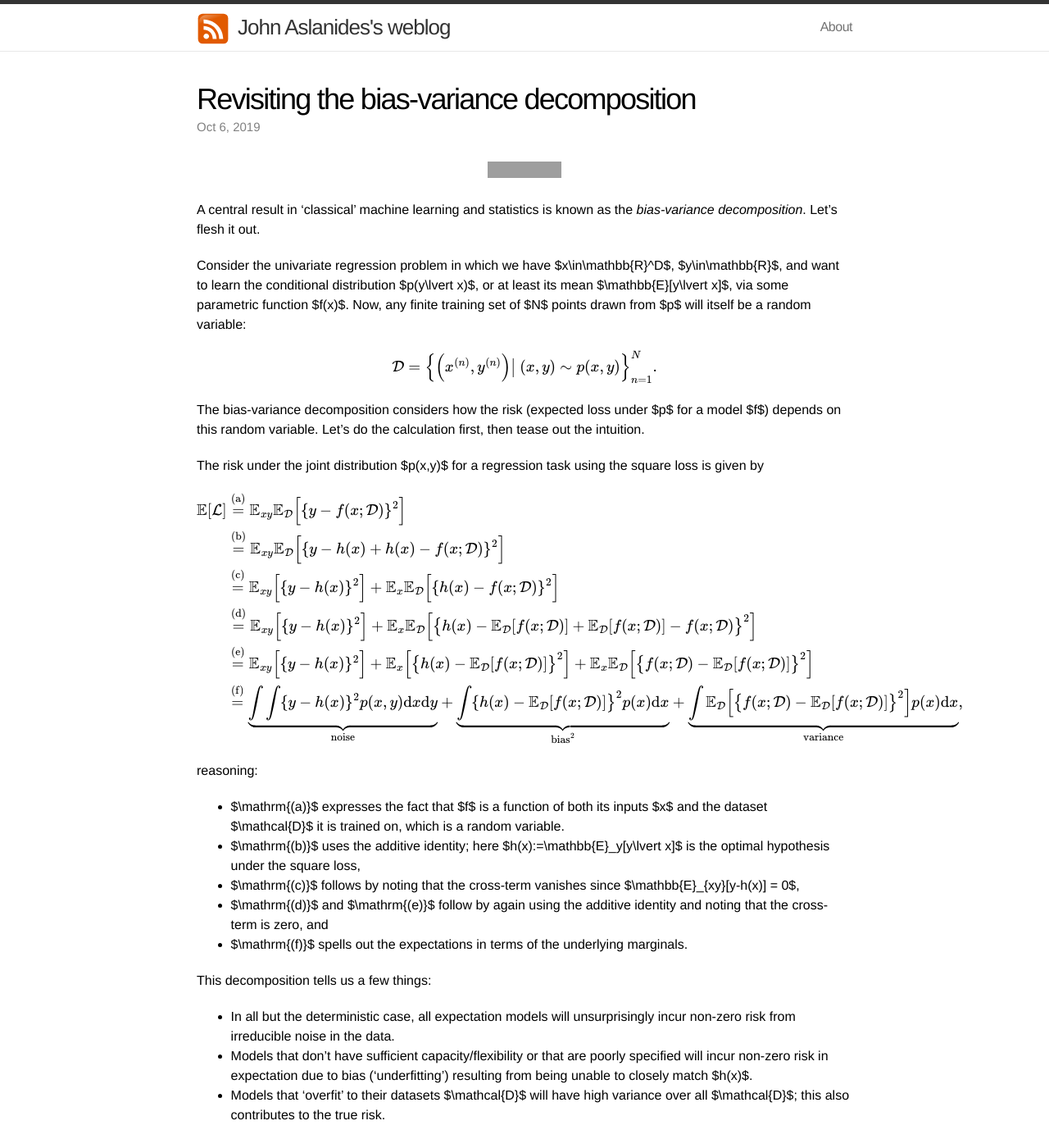
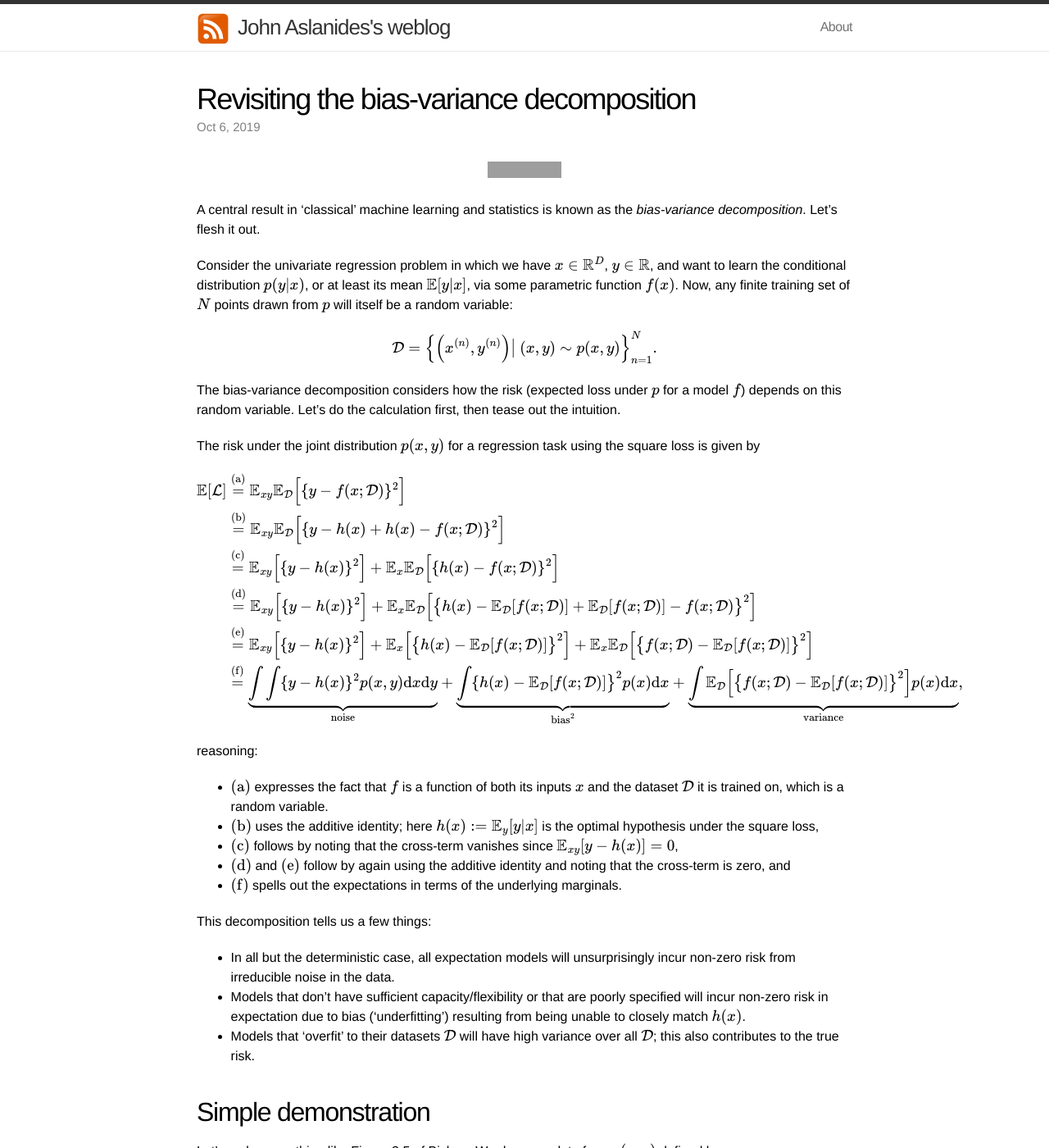
Before and after one commit to aslanides/aslanides.github.io, a Jekyll site: the page built from _posts/2019-10-06-bias-variance.md, in a window 1280 px wide and 1400 px high. Shown: the whole window at 82% size. Built offline with Jekyll 4.4.1, drawn with Linux system fonts in a browser that asks for light colours; formulas are drawn with MathJax 3; some of the changed text lies outside the part shown; grey boxes are pictures that could not be loaded.

```diff
--- a/_posts/2019-10-06-bias-variance.md
+++ b/_posts/2019-10-06-bias-variance.md
@@ -13,16 +13,16 @@ excerpt: Another machine-learning classic before we move onto more advanced topi
 
 A central result in 'classical' machine learning and statistics is known as the _bias-variance decomposition_. Let's flesh it out.
 
-Consider the univariate regression problem in which we have $x\in\mathbb{R}^D$, $y\in\mathbb{R}$, and want to learn the conditional distribution $p(y\lvert x)$, or at least its mean $\mathbb{E}[y\lvert x]$, via some parametric function $f(x)$. Now, any finite training set of $N$ points drawn from $p$ will itself be a random variable:
+Consider the univariate regression problem in which we have $$x\in\mathbb{R}^D$$, $$y\in\mathbb{R}$$, and want to learn the conditional distribution $$p(y\lvert x)$$, or at least its mean $$\mathbb{E}[y\lvert x]$$, via some parametric function $$f(x)$$. Now, any finite training set of $$N$$ points drawn from $$p$$ will itself be a random variable:
 
 $$
 \mathcal{D}=\left\{\left(x^{(n)}, y^{(n)}\right) \big|\ (x, y) \sim p(x, y)\right\}_{n=1}^N.
 $$
 
-The bias-variance decomposition considers how the risk (expected loss under $p$ for a model $f$) depends on this random variable. Let's do the calculation first, then tease out the intuition.
+The bias-variance decomposition considers how the risk (expected loss under $$p$$ for a model $$f$$) depends on this random variable. Let's do the calculation first, then tease out the intuition.
 
 
-The risk under the joint distribution $p(x,y)$ for a regression task using the square loss is given by
+The risk under the joint distribution $$p(x,y)$$ for a regression task using the square loss is given by
 
 $$
 \begin{aligned}
@@ -48,21 +48,21 @@ $$
 $$
 
 reasoning:
-* $\mathrm{(a)}$ expresses the fact that $f$ is a function of both its inputs $x$ and the dataset $\mathcal{D}$ it is trained on, which is a random variable.
-* $\mathrm{(b)}$ uses the additive identity; here $h(x):=\mathbb{E}_y[y\lvert x]$ is the optimal hypothesis under the square loss,
-* $\mathrm{(c)}$ follows by noting that the cross-term vanishes since $\mathbb{E}_{xy}[y-h(x)] = 0$,
-* $\mathrm{(d)}$ and $\mathrm{(e)}$ follow by again using the additive identity and noting that the cross-term is zero, and
-* $\mathrm{(f)}$ spells out the expectations in terms of the underlying marginals.
+* $$\mathrm{(a)}$$ expresses the fact that $$f$$ is a function of both its inputs $$x$$ and the dataset $$\mathcal{D}$$ it is trained on, which is a random variable.
+* $$\mathrm{(b)}$$ uses the additive identity; here $$h(x):=\mathbb{E}_y[y\lvert x]$$ is the optimal hypothesis under the square loss,
+* $$\mathrm{(c)}$$ follows by noting that the cross-term vanishes since $$\mathbb{E}_{xy}[y-h(x)] = 0$$,
+* $$\mathrm{(d)}$$ and $$\mathrm{(e)}$$ follow by again using the additive identity and noting that the cross-term is zero, and
+* $$\mathrm{(f)}$$ spells out the expectations in terms of the underlying marginals.
 
 This decomposition tells us a few things:
 
 - In all but the deterministic case, all expectation models will unsurprisingly incur non-zero risk from irreducible noise in the data.
-- Models that don't have sufficient capacity/flexibility or that are poorly specified will incur non-zero risk in expectation due to bias ('underfitting') resulting from being unable to closely match $h(x)$.
-- Models that 'overfit' to their datasets $\mathcal{D}$ will have high variance over all $\mathcal{D}$; this also contributes to the true risk.
+- Models that don't have sufficient capacity/flexibility or that are poorly specified will incur non-zero risk in expectation due to bias ('underfitting') resulting from being unable to closely match $$h(x)$$.
+- Models that 'overfit' to their datasets $$\mathcal{D}$$ will have high variance over all $$\mathcal{D}$$; this also contributes to the true risk.
 
 ## Simple demonstration
 
-Let's make something like Figure 3.5 of Bishop. We draw our data from $p(x,y)$ defined by:
+Let's make something like Figure 3.5 of Bishop. We draw our data from $$p(x,y)$$ defined by:
 
 $$
 p(x) = \mathcal{U}\left(-\frac{\pi}{2}, \frac{\pi}{2}\right) \\
@@ -126,7 +126,7 @@ Let's let fit a linear model
 
 $$f(x;\theta)=\theta^T\phi(x)$$
 
-where $\theta\in\mathbb{R}^M$ are model weights and $\phi: \mathbb{R}\to\mathbb{R}^M$ are features. Some example features:
+where $$\theta\in\mathbb{R}^M$$ are model weights and $$\phi: \mathbb{R}\to\mathbb{R}^M$$ are features. Some example features:
 
 - Polynomial:
   $$\phi_P^m(x) = x^m$$
@@ -134,7 +134,7 @@ where $\theta\in\mathbb{R}^M$ are model weights and $\phi: \mathbb{R}\to\mathbb{
   $$\phi_F^m(x) = \sin\left(\frac{2\pi m x}{M}\right)$$
 - Gaussian: $$\phi_G^m(x) = \exp\left(-\left[x + \frac{M\pi - 2\pi m}{M}\right]^2\right)$$
 
-We'll minimize the $l_2$-regularized empirical risk
+We'll minimize the $$l_2$$-regularized empirical risk
 
 $$
 \hat{\mathcal{L}}= + \lambda\big\|\theta\big\|^2_2 + \sum_{n=1}^N \left(y^{(i)} - f\left(x^{(i)};\theta\right)\right)^2.
```
Also changed, not shown: _posts/2019-09-24-pandas-basics-iris.md (+2 -2 lines).
